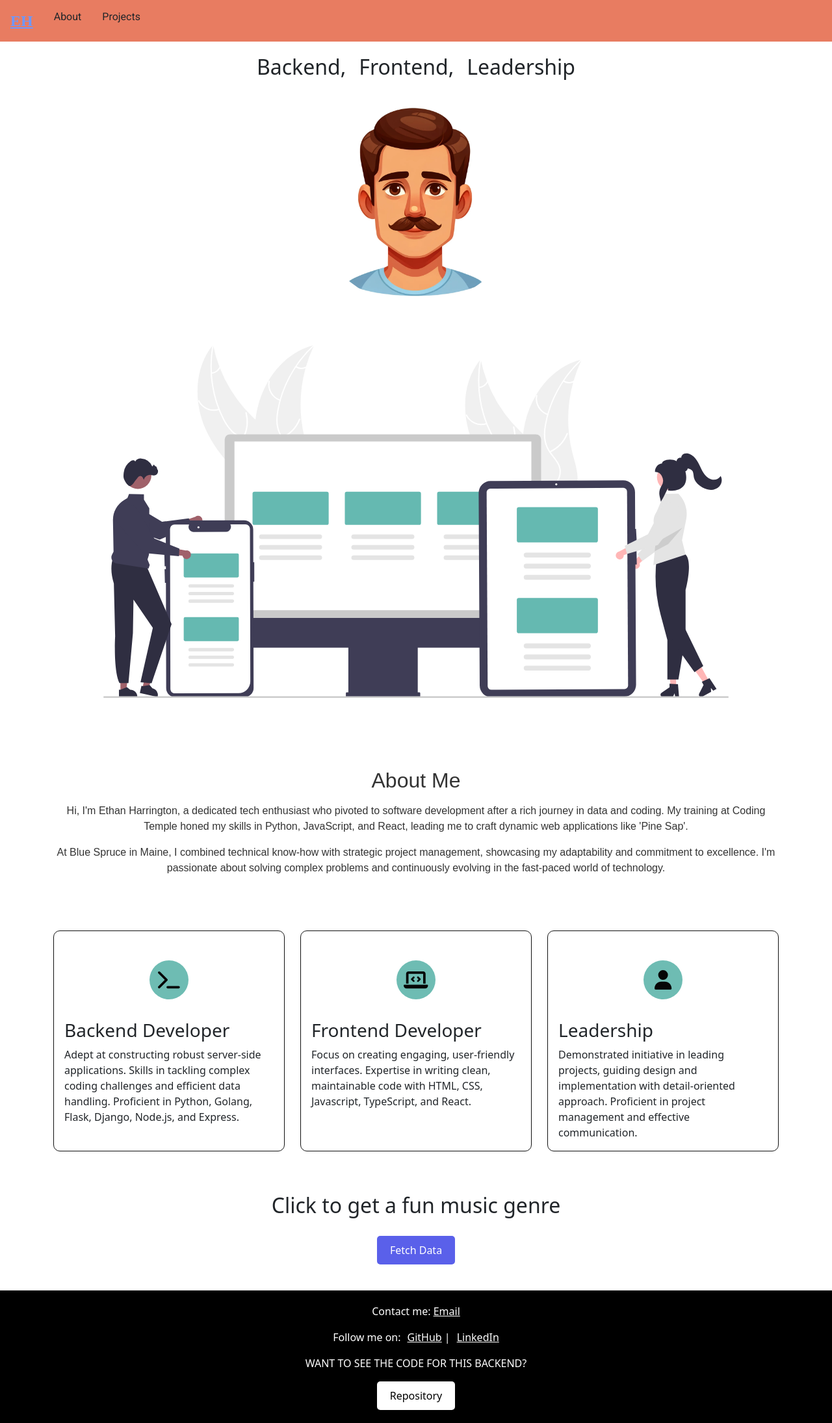
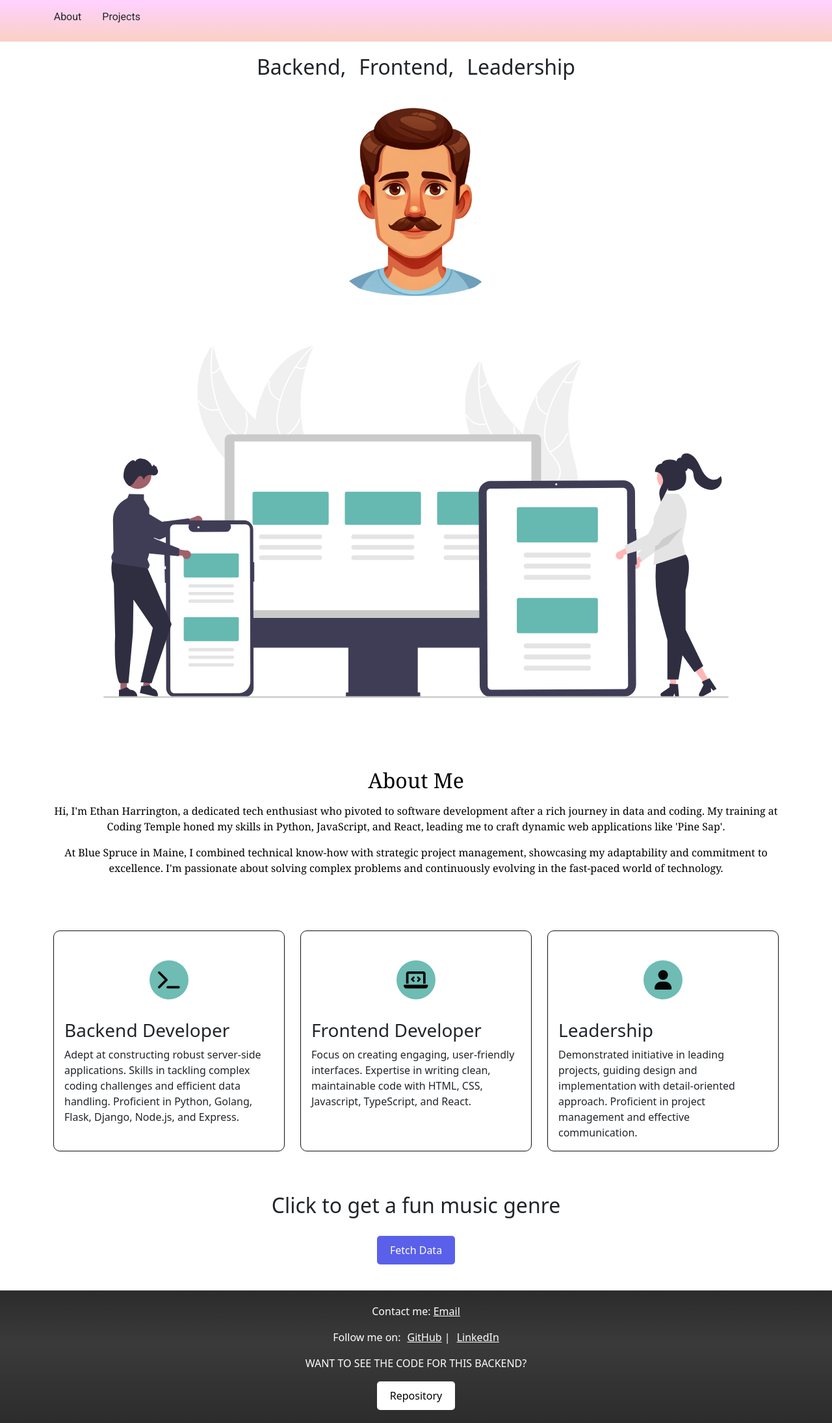
Before and after one commit to ethanjharrington012/portfolio, a React (Create React App) app: page / in a window 1280 px wide. Shown: the whole page at 65% size. Built offline with nearby package versions, Linux system fonts and the light colour scheme.

Commit message:
changed nav

```diff
--- a/src/components/FetchData.tsx
+++ b/src/components/FetchData.tsx
@@ -23,6 +23,8 @@ const FetchDataComponent: React.FC = () => {
       setIsLoading(false);
     }
   };
+// TO DO:
+// Make this look better. It just shows up as very basic
 
   return (
     <div className="genre-container">
--- a/src/components/Footer.tsx
+++ b/src/components/Footer.tsx
@@ -6,10 +6,18 @@ interface FooterProps {
   linkedInUrl: string;
   repositoryUrl: string;
 }
+// TO DO:
+// instead of having the socials being a lonk. Make them into ICONs
 
 const Footer: React.FC<FooterProps> = ({ email, githubUrl, linkedInUrl, repositoryUrl }) => {
   return (
-    <footer style={{ backgroundColor: 'black', color: 'white', padding: '20px', textAlign: 'center' }}>
+    <footer style={{
+        background: 'linear-gradient(to bottom, #323232 0%, #3F3F3F 40%, #1C1C1C 150%), linear-gradient(to top, rgba(255,255,255,0.40) 0%, rgba(0,0,0,0.25) 200%)',
+        backgroundBlendMode: 'multiply',
+        color: 'white',
+        padding: '20px',
+        textAlign: 'center'
+    }}>
       <p>Contact me: <a href={`mailto:${email}`} style={{ color: 'white' }}>Email</a></p>
       <p>
         Follow me on:
--- a/src/components/Navbar.css
+++ b/src/components/Navbar.css
@@ -1,8 +1,21 @@
 @import url('https://fonts.googleapis.com/css2?family=Roboto:wght@400;700&display=swap');
 
+
+
+@keyframes bg-pan-left {
+  0% {
+      background-position: 0 0;
+  }
+  100% {
+      background-position: -100% 0;
+  }
+}
+
+
 nav {
-  background-color: #e87c61;
+  background-image: linear-gradient(to top, #fad0c4 0%, #ffd1ff 100%);
   font-family: 'Roboto', sans-serif;
+  animation: bg-pan-left 8s infinite both;
 }
 
 nav ul {
@@ -22,42 +35,80 @@ nav li a {
   text-align: center;
   padding: 14px 16px;
   text-decoration: none;
+  transition: transform 0.3s, color 0.3s; /* Adjust or remove if not needed */
 }
 
-/* Change the link color to white on hover */
 nav li a:hover {
-  background-color: var(--soft-black);
-  color: var(--white);
+  animation: flip-2-hor-top-1 0.5s cubic-bezier(0.455, 0.030, 0.515, 0.955) both;
 }
 
-/* Style for the brand/logo */
 .brand-logo {
   float: left;
   color: var(--burntsienna);
   padding: 14px 16px;
   text-decoration: none;
-  font-size: 1.5em; /* Larger font size for the logo */
-  font-weight: bold; /* Make it bold */
+  font-size: 1.5em;
+  font-weight: bold;
 }
-nav li a:hover {
-    background-color: var(--soft-black);
-    color: var(--white);
+
+@keyframes bounce-in-top {
+  0% {
+    transform: translateY(-500px);
+    animation-timing-function: ease-in;
+    opacity: 0;
   }
+  38% {
+    transform: translateY(0);
+    animation-timing-function: ease-out;
+    opacity: 1;
+  }
+  55% {
+    transform: translateY(-65px);
+    animation-timing-function: ease-in;
+  }
+  72% {
+    transform: translateY(0);
+    animation-timing-function: ease-out;
+  }
+  81% {
+    transform: translateY(-28px);
+    animation-timing-function: ease-in;
+  }
+  90% {
+    transform: translateY(0);
+    animation-timing-function: ease-out;
+  }
+  95% {
+    transform: translateY(-8px);
+    animation-timing-function: ease-in;
+  }
+  100% {
+    transform: translateY(0);
+    animation-timing-function: ease-out;
+  }
+}
 
+/* EH element styling */
 #eh a {
-    font-weight: bold; /* Make it bold */
-    color: #222; /* You can fill in your preferred color here */
-    font-size: 1.5em; /* Optional: Increase the font size if needed */
-    font-family: serif;
+  font-weight: bold;
+  color: #222;
+  font-size: 1.5em;
+  font-family: serif;
+  transition: transform 0.3s; /* Smooth transition for 3D effect */
+  cursor: pointer; /* Indicate it's clickable */
 }
 
 #eh a:hover {
-    text-decoration: underline; /* Example effect */
-    color: #6e97ff; /* Optional: Change the color on hover, fill in your preferred color */
+  animation: bounce-in-top 1.1s 1s both;
+}
+
+/* 3D effect when clicked */
+#eh a:active {
+  transform: scale(0.95) translateZ(15px); /* Slightly shrink and pop out */
+  box-shadow: 0 5px 15px rgba(0,0,0,0.3); /* Add depth with shadow */
 }
 
 .dark-mode-toggle {
-    float: right; /* Position it to the right */
-    margin-right: 10px; /* Add some margin to the right */
-    /* Add any other styling as needed */
+  float: right;
+  margin-right: 10px;
 }
--- a/src/components/Navbar.tsx
+++ b/src/components/Navbar.tsx
@@ -2,6 +2,9 @@ import React from 'react';
 import { Link } from 'react-router-dom';
 import './Navbar.css';
 
+// TO DO:
+// Make this look better. I want the buttons to look bigger. and I dont want the EH
+// Maybe find a logo instead of the EH
 
 const Navbar: React.FC = () => {
   return (
--- a/src/components/css/RandomPlant.css
+++ b/src/components/css/RandomPlant.css
@@ -1,3 +1,5 @@
+ */
+
 /* RandomPlant.css */
 .random-plant-container {
     text-align: center;
--- a/src/pages/About.tsx
+++ b/src/pages/About.tsx
@@ -14,6 +14,10 @@ const About: React.FC = () => {
   const githubUrl = "https://github.com/ethanjharrington012";
   const linkedInUrl = "https://www.linkedin.com/in/ethan-harrington-000688267/";
   const repositoryUrl = "gh repo clone ethanjharrington012/Portfolio-Backend";
+
+// TO DO:
+// Add a section for testimonials
+// Add a link to open my resume.
 
   return (
     <div style={{ display: 'flex', flexDirection: 'column', minHeight: '100vh' }}>
@@ -34,10 +38,10 @@ const About: React.FC = () => {
           <main className="container my-5">
           <div className="about-container">
             <h1>About Me</h1>
-            <p>
+            <p className='about-me'>
               Hi, I'm Ethan Harrington, a dedicated tech enthusiast who pivoted to software development after a rich journey in data and coding. My training at Coding Temple honed my skills in Python, JavaScript, and React, leading me to craft dynamic web applications like 'Pine Sap'.
             </p>
-            <p>
+            <p className='about-me'>
               At Blue Spruce in Maine, I combined technical know-how with strategic project management, showcasing my adaptability and commitment to excellence. I'm passionate about solving complex problems and continuously evolving in the fast-paced world of technology.
             </p>
           </div>
--- a/src/pages/Projects.tsx
+++ b/src/pages/Projects.tsx
@@ -66,7 +66,8 @@ interface Project {
         </div>
         <RandomPlant/>
         <h2>Why this API?</h2>
-        <p className="api-description">Well with my background in being an Arborist <br/>I thought it would be fun to combine my knowlesge with trees and plants with my love for coding.<br/> So useing the Plant Fact API I made the back end using Flask and Python. and Hosted it on Render.</p>
+        <p className="api-description">Well with my background in Tree Work<br/>I thought it would be fun to combine my knowledge with trees and plants with my love for coding.<br/>
+        So useing the Plant Fact API I made the back end using Flask and Python. Hosted on Render.</p>
         <Footer
         email="ethanjharrington012@gmail.com"
         githubUrl="https://github.com/ethanjharrington012"
--- a/src/pages/css/About.css
+++ b/src/pages/css/About.css
@@ -1,17 +1,20 @@
 /* About.css */
+.about-me {
+  font-size:larger;
+}
 .about-container {
-    font-family: 'Arial', sans-serif;
-    color: #333;
+    font-family: Georgia;
+    color: #000000;
     text-align: center; /* Center text */
     padding-top: 20px; /* Padding above the section */
     padding-bottom: 20px; /* Padding below the section */
   }
   .about-container h1 {
-    font-size: 2rem;
+    /* font-size: 1rem; */
     margin-bottom: 1rem;
   }
   .about-container p {
-    font-size: 1rem;
+    /* font-size: 1rem; */
     line-height: 1.5;
     margin-bottom: 1rem;
   }
```
